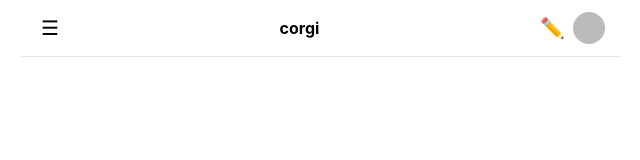
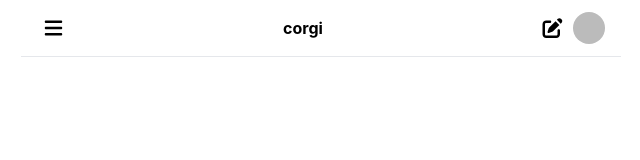
Before and after one commit to hokita/corgi, a React (Vite) app in the folder frontend/: page / in a window 1280 px wide. Shown: the top 160 px of the page, without its empty margins (319-959 px from the left). Built offline with nearby package versions, Linux system fonts and the light colour scheme; no server answers; sample sign-in values are in the browser's storage.

Commit message:
feat: replace emoji icons in ChatPage header with Font Awesome

```diff
--- a/frontend/src/pages/ChatPage.tsx
+++ b/frontend/src/pages/ChatPage.tsx
@@ -9,6 +9,8 @@
 import MorningBriefingButton from '../components/MorningBriefingButton'
 import { useToast } from '../hooks/useToast'
 import { useChatStream } from '../hooks/useChatStream'
+import { FontAwesomeIcon } from '@fortawesome/react-fontawesome'
+import { faBars, faPenToSquare } from '@fortawesome/free-solid-svg-icons'
 
 interface Props {
   user: User
@@ -78,8 +80,9 @@
         <button
           onClick={() => setDrawerOpen(true)}
           className="bg-transparent border-none text-xl cursor-pointer p-1 leading-none"
+          aria-label="Toggle menu"
         >
-          ☰
+          <FontAwesomeIcon icon={faBars} />
         </button>
         <button
           onClick={() => window.location.reload()}
@@ -92,8 +95,9 @@
             onClick={handleNewChat}
             disabled={sending}
             className="bg-transparent border-none text-xl cursor-pointer p-1 leading-none disabled:opacity-50 disabled:cursor-not-allowed"
+            aria-label="New chat"
           >
-            ✏️
+            <FontAwesomeIcon icon={faPenToSquare} />
           </button>
           <UserMenu user={user} />
         </div>
```
Also changed, not shown: 1 other file (tests, documents, lock files or other folders).
